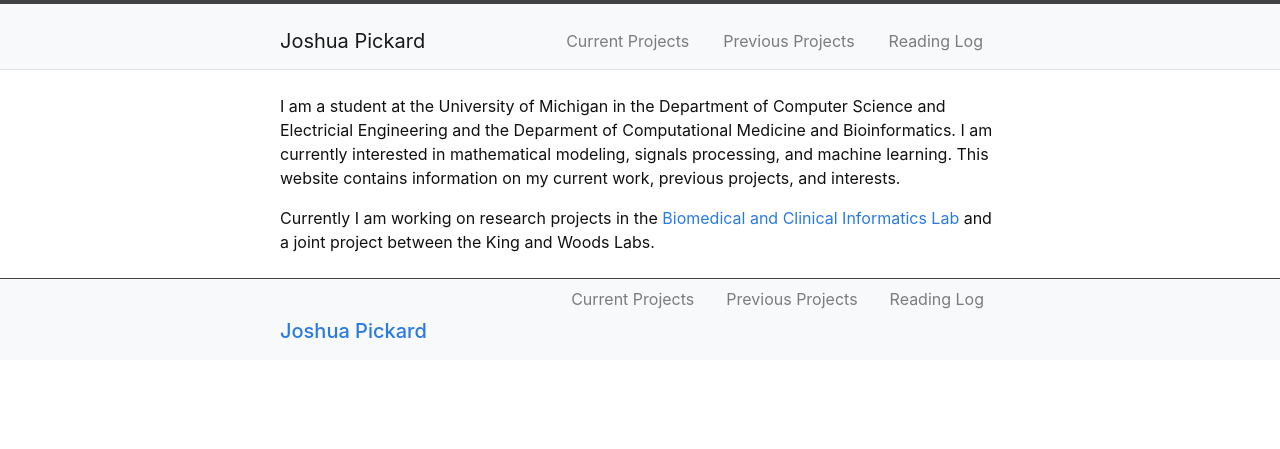
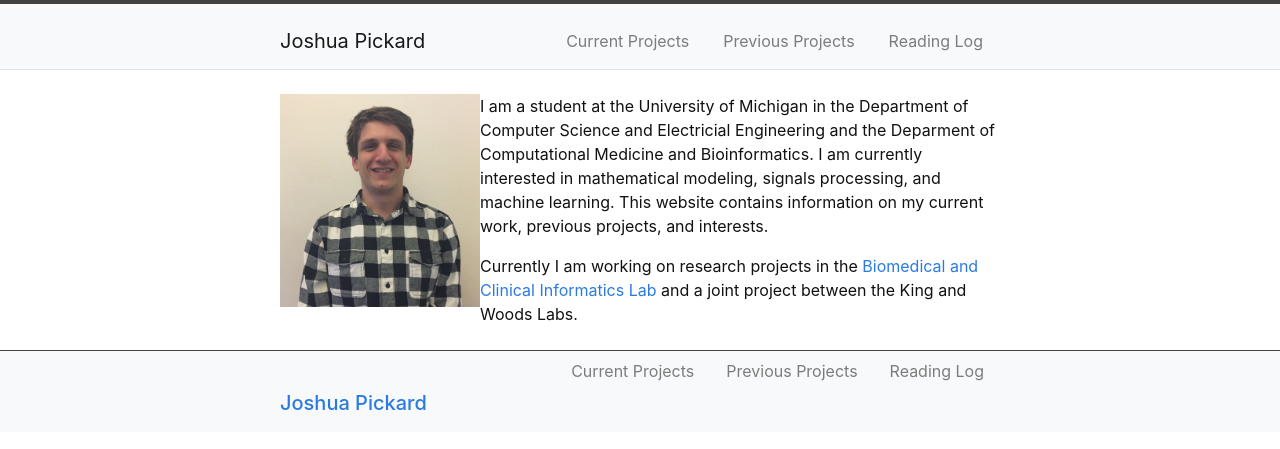
Before and after one commit to Jpickard1/jpickard1.github.io, a Jekyll site: the page built from index.md, in a window 1280 px wide. Shown: the top 449 px of the page. Built offline with Jekyll 4.4.1, drawn with Linux system fonts in a browser that asks for light colours.

Commit message:
Update index.md

```diff
--- a/index.md
+++ b/index.md
@@ -3,6 +3,8 @@ title: Home
 layout: default
 ---
 
+<img src="https://github.com/Jpickard1/jpickard1.github.io/blob/main/content/imgs/joshua%20pickard%20picture.jpg?raw=true" alt="Apple" align="left" width="200"/>
+
 I am a student at the University of Michigan in the Department of Computer Science and Electricial Engineering and the Deparment of Computational Medicine and Bioinformatics. I am currently interested in mathematical modeling, signals processing, and machine learning. This website contains information on my current work, previous projects, and interests.
 
 Currently I am working on research projects in the [Biomedical and Clinical Informatics Lab](https://najarianlab.ccmb.med.umich.edu/people/joshua-pickard) and a joint project between the King and Woods Labs.
```
